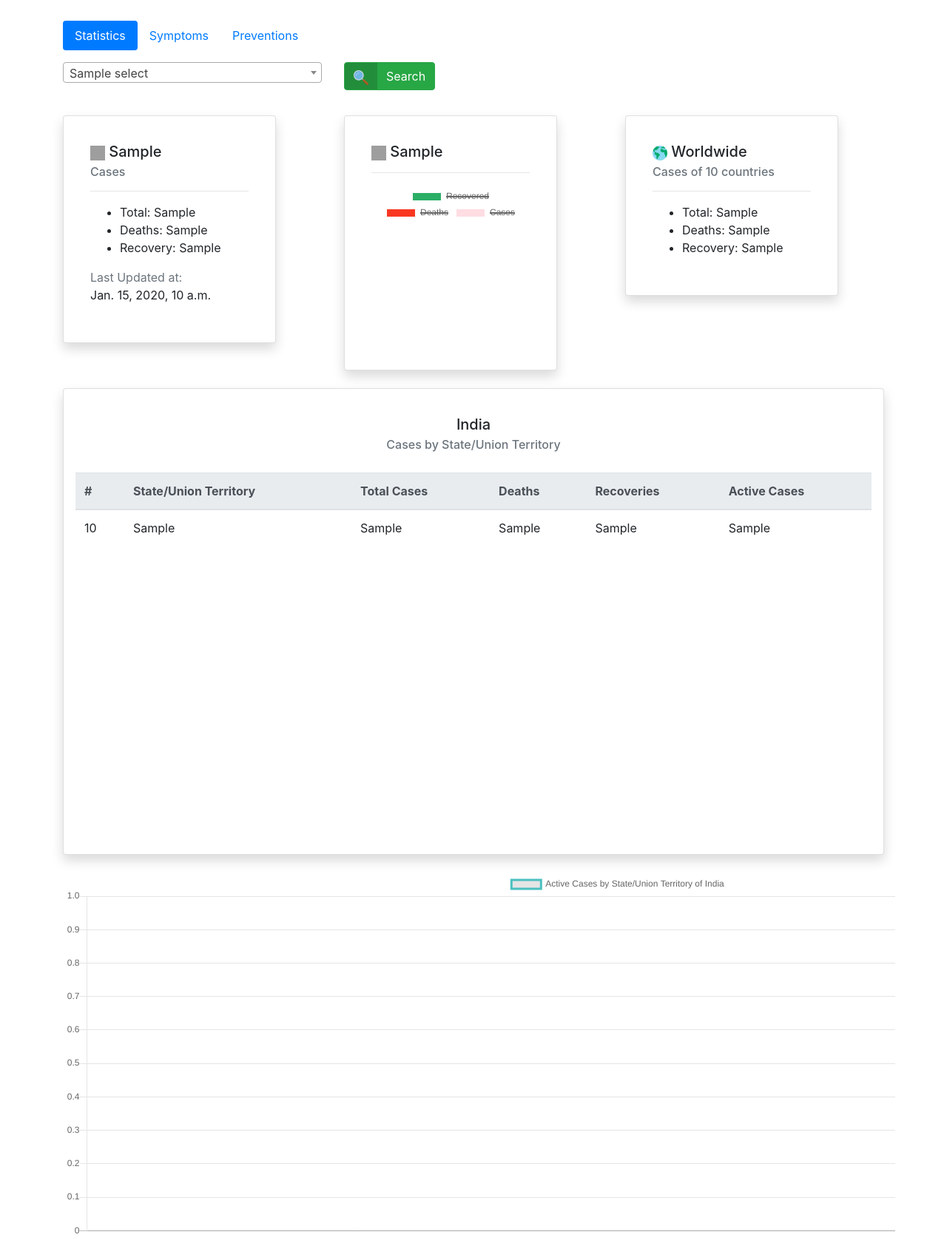
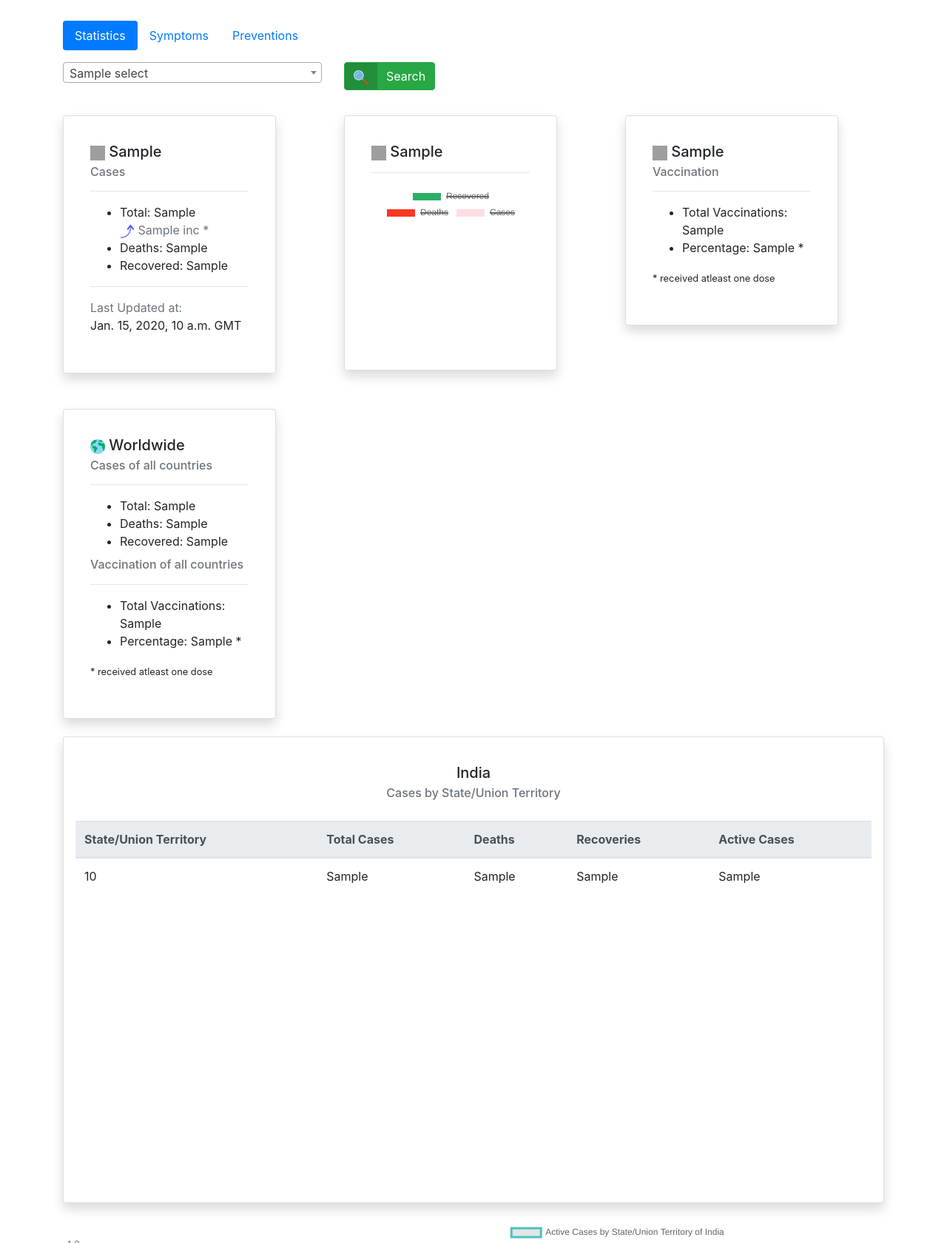
Before and after one commit to aviralkapoor/Covid-19-Dashboard, a Django app: template CovidTracker/templates/Covid_Track/index.html in a window 1280 px wide. Shown: the part 234-1915 px from the top of the page at 74% size. Run offline with Django 3.2, Linux system fonts and the light colour scheme; the template is opened without the code that fills it: most values are stand-ins (such as "Sample title", 1, 10 or a date in 2020); parts of the project's set-up code (start-up, migrations or seed data) failed here and were passed over; some libraries are stand-ins or nearby versions; grey boxes are pictures that could not be loaded.

Commit message:
Vaccination added

```diff
--- a/CovidTracker/static/css/mystyle.css
+++ b/CovidTracker/static/css/mystyle.css
@@ -8,8 +8,6 @@
 .btn-label {position: relative;left: -12px;display: inline-block;padding: 6px 12px;background: rgba(0,0,0,0.15);border-radius: 3px 0 0 3px;}
 .btn-labeled {padding-top: 0;padding-bottom: 0;}
 .btn { margin-bottom:10px; }
-
-
 footer{
 	padding:30px 0px 20px 0px;
     background-color: #f4f4f4;
--- a/CovidTracker/templates/Covid_Track/index.html
+++ b/CovidTracker/templates/Covid_Track/index.html
@@ -45,22 +45,30 @@
                         </div>
                         </div>
                     </form>
+                    {% for i in data %}
                     <div class="row">
-                    {% for i in data %}
+
                     <div class="col-12 col-md-4">
                     <div class="card shadow p-3 mb-4 bg-white rounded mt-4" style="width: 18rem;">
                         <div class="card-body">
+
                           <h5 class="card-title"><img src="{{ i.0 }}" height="20px" width="20px"> {{ i.1 }}</h5>
                           <h6 class="card-subtitle mb-2 text-muted">Cases</h6>
                           <hr>
                           <p class="card-text text-white">
                               <ul>
-                                  <li>Total: {{ i.2 }}</li>
+                                  <li>Total: {{ i.2 }}
+                                    {% if inc %}
+                                    <div class="text-muted"><img src="{% static 'img/inc.png' %}" height="20px" width="20px" > {{ inc }} *</div></li>
+                                    {% endif %}
                                   <li>Deaths: {{ i.3 }}</li>
-                                  <li>Recovery: {{ i.4 }}</li>
+                                  <li>Recovered: {{ i.4 }}</li>
                               </ul>
                           </p>
-                          <p><div class="text-muted">Last Updated at: </div>{{ time }}</p>
+                          <hr>
+                          <p><div class="text-muted">Last Updated at: </div>{{ time }} GMT</p>
+                          <!--<small>* New cases from previous day</small> -->
+
                         </div>
                     </div>
                     </div>
@@ -73,24 +81,55 @@
                         </div>
                     </div>
                     </div>
-                    {% endfor %}
                     <div class="col-12 col-md-4">
                       <div class="card shadow p-3 mb-4 bg-white rounded mt-4" style="width: 18rem;">
                           <div class="card-body">
-                                  <h5 class="card-title"><img src="{% static 'img/worldwide.png' %}" height="20px" width="20px" > Worldwide</h5>
-                                  <h6 class="card-subtitle mb-2 text-muted">Cases of {{ tot_data.0 }} countries</h6>
+                            <h5 class="card-title"><img src="{{ i.0 }}" height="20px" width="20px"> {{ i.1 }}</h5>
+                            <h6 class="card-subtitle mb-2 text-muted">Vaccination</h6>
+                            <hr>
+                            <p class="card-text text-white">
+                                <ul>
+                                    <li>Total Vaccinations: {{ i.5 }}</li>
+                                    <li>Percentage: {{ i.6 }} *</li>
+
+                                </ul>
+                                <small>* received atleast one dose</small>
+                            </p>
+                          </div>
+                      </div>
+                  </div>
+
+                    </div>
+                    {% endfor %}
+                    <div class="row">
+                      <div class="col-12 col-md-8">
+                        <div class="card shadow p-3 mb-4 bg-white rounded mt-4" style="width: 18rem;">
+                            <div class="card-body">
+                              <h5 class="card-title"><img src="{% static 'img/worldwide.png' %}" height="20px" width="20px"> Worldwide</h5>
+                              <h6 class="card-subtitle mb-2 text-muted">Cases of all countries</h6>
                               <hr>
                               <p class="card-text text-white">
                                   <ul>
                                       <li>Total: {{ tot_data.1 }}</li>
                                       <li>Deaths: {{ tot_data.2 }}</li>
-                                          <li>Recovery: {{ tot_data.3 }}</li>
+                                      <li>Recovered: {{ tot_data.3 }}</li>
                                   </ul>
+                              </p>
+                              <h6 class="card-subtitle mb-2 text-muted">Vaccination of all countries</h6>
+                              <hr>
+                              <p class="card-text text-white">
+                                  <ul>
+                                      <li>Total Vaccinations: {{ tot_vacc.1 }}</li>
+                                      <li>Percentage: {{ tot_vacc.2 }} *</li>
+
+                                  </ul>
+                                  <small>* received atleast one dose</small>
                               </p>
                             </div>
                         </div>
                     </div>
                     </div>
+
                             {% if states %}
 <div class="row">
 <div class="col-12">
@@ -105,7 +144,6 @@
       <table class="table mb-0 table-hover">
         <thead class="thead-light">
           <tr>
-            <th>#</th>
             <th>State/Union Territory</th>
             <th>Total Cases</th>
             <th>Deaths</th>
@@ -121,7 +159,6 @@
             <td>{{ s.2 }}</td>
             <td>{{ s.3 }}</td>
             <td>{{ s.4 }}</td>
-            <td>{{ s.5 }}</td>
           </tr>
           {% endfor %}
         </tbody>
@@ -355,8 +392,10 @@
         window.myBar = new Chart(ctx, conf);
         var cty = document.getElementById('pie-chart').getContext('2d');
         window.myPie = new Chart(cty, config);
+        if(document.getElementById('line-chart')!==null){
         var ctz = document.getElementById('line-chart').getContext('2d');
         window.myline = new Chart(ctz, config_l);
+        }
       };
     </script>
     {% endblock %}
```
Also changed, not shown: CovidTracker/Covid_Track/views.py (+95 -19 lines), CovidTracker/static/img/inc.png (added). Lines whose indentation alone changed are shown as unchanged.
